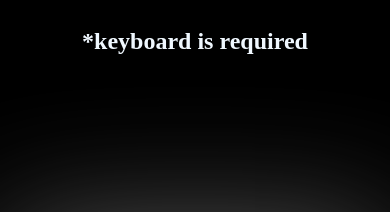
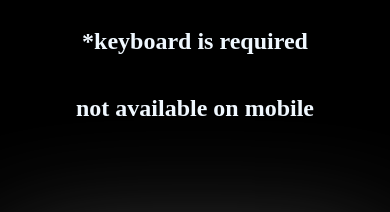
Before and after one commit to hide85x/BaDumTss, a plain HTML site: page index.html in a window 390 px wide. Shown: the top 212 px of the page. Drawn offline with Linux system fonts and the light colour scheme.

Commit message:
correction for mobile devices

```diff
--- a/index.html
+++ b/index.html
@@ -10,6 +10,7 @@
 
 <body>
     <h2>*keyboard is required</h2>
+    <h2>not available on mobile</h2>
 
     <div id="main">
         <div id="bg"></div>
```
